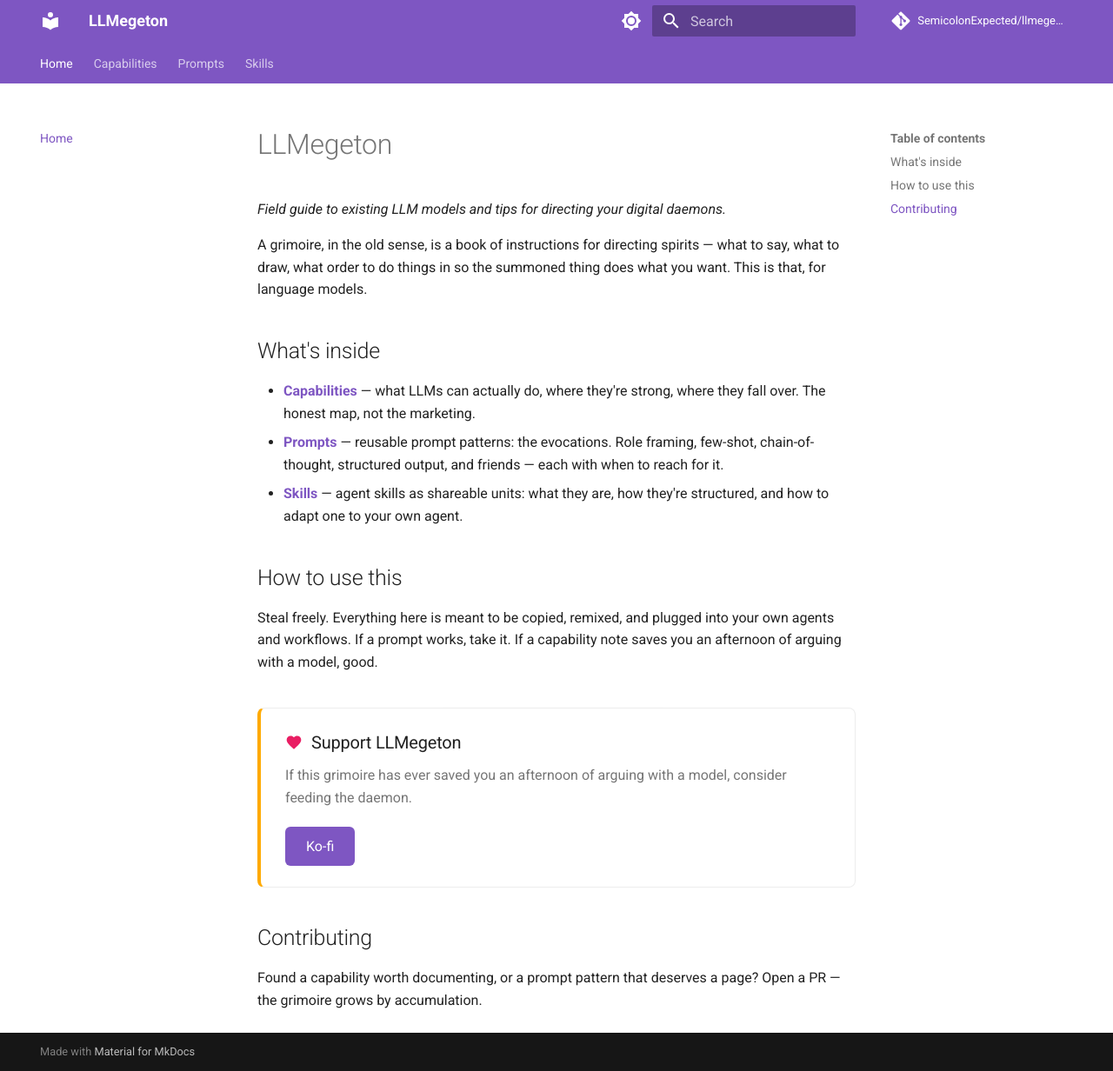
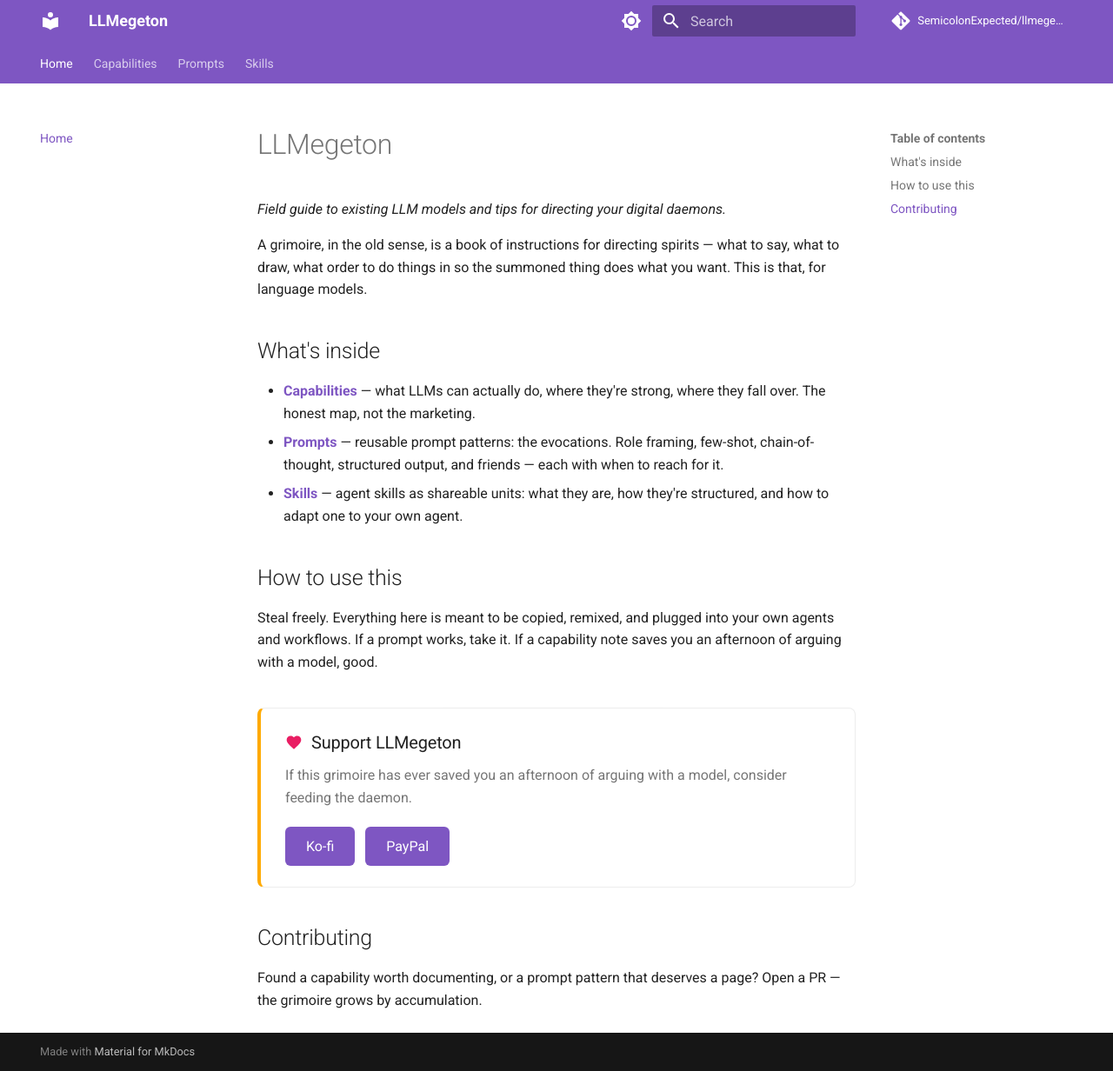
Before and after one commit to SemicolonExpected/LLMegeton, an MkDocs documentation site: the page built from docs/index.md, in a window 1280 px wide and 1232 px high. Shown: the whole window at 87% size. Built offline with MkDocs 1.6.1 and Material for MkDocs 9.7.7, drawn with Linux system fonts in a browser that asks for light colours; comment, search, counter and statistics services are not loaded.

Commit message:
Add PayPal to donation box

```diff
--- a/docs/index.md
+++ b/docs/index.md
@@ -19,6 +19,7 @@ Steal freely. Everything here is meant to be copied, remixed, and plugged into y
   <p>If this grimoire has ever saved you an afternoon of arguing with a model, consider feeding the daemon.</p>
   <div class="donate-buttons">
     <a href="https://ko-fi.com/semicolonexpected/?ref=llemegeton" target="_blank" rel="noopener">Ko-fi</a>
+    <a href="https://www.paypal.com/ncp/payment/HMUYNNURYMYLE" target="_blank" rel="noopener">PayPal</a>
   </div>
 </div>
 
```
